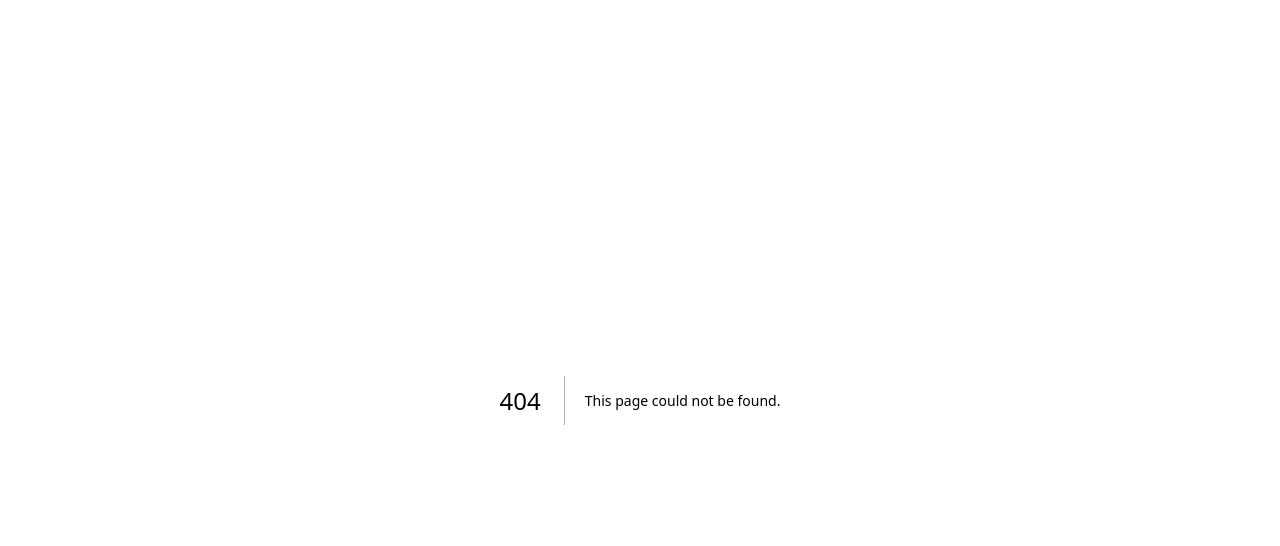
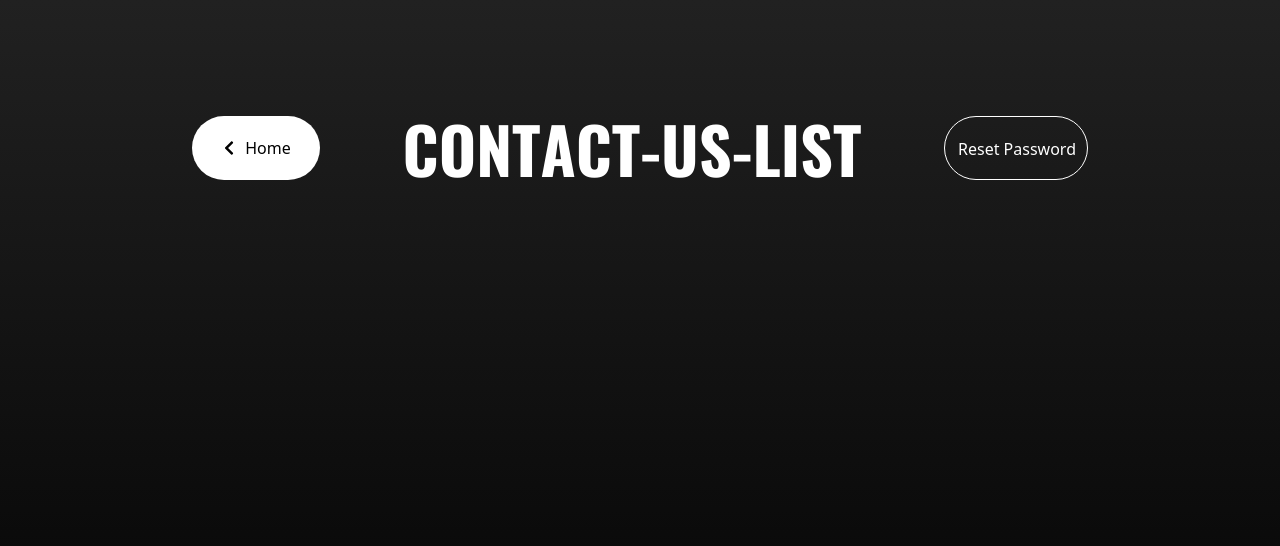
Before and after one commit to jettspanner123/SweatWebsite, a Next.js app: page /adminContacts in a window 1280 px wide. Before the commit this address had no page. Shown: the top 546 px of the page. Built offline with nearby package versions, Linux system fonts and the light colour scheme.

Commit message:
added font support

```diff
--- /dev/null
+++ b/app/adminContacts/page.tsx
@@ -0,0 +1,122 @@
+"use client";
+import React from "react";
+import MouseMagnetic from "@/app/components/MouseMagnetic";
+import {motion} from "framer-motion";
+import {FaChevronLeft} from "react-icons/fa";
+import {ApplicationLinearGradient} from "@/app/modules/ApplicationHelper";
+
+export default function Page(): React.JSX.Element {
+
+    const [pageChangeState, setPageChangeState] = React.useState<boolean>(false);
+    const [isValidAdmin, setIsValidAdmin] = React.useState<boolean>(false);
+
+    function pushRoute(text: string): void {
+        setPageChangeState(true);
+        setTimeout(() => {
+            window.location.assign(text);
+        }, 1000);
+    }
+
+    return (
+        <React.Fragment>
+            <main
+                style={{ background: ApplicationLinearGradient.current.appBackground, paddingBlock: "5rem"}}
+                className={`min-h-screen w-screen`}
+            >
+
+                <motion.div
+                    animate={{y: pageChangeState ? "100vh" : "0"}}
+                    transition={{duration: 0.75, ease: [0.85, 0, 0.15, 1]}}
+                    style={{ marginInline: "auto" }}
+                    className={`w-[70vw]`}
+                >
+                    <nav style={{paddingBlock: "1.25rem", marginInline: "auto"}}
+                         className={`w-[70vw] flex justify-between items-center`}>
+
+
+                        {/*bac button*/}
+                        <MouseMagnetic>
+                            <motion.div
+                                animate={{
+                                    scale: 1
+                                }}
+                                initial={{
+                                    scale: 0
+                                }}
+                                transition={{
+                                    duration: 1,
+                                    ease: [0.85, 0, 0.15, 1]
+                                }}
+                                onClick={() => pushRoute("/")}
+                                whileHover={{scale: 1.1, cursor: "pointer"}}
+                                className={`bg-white h-[4rem] w-[8rem] overflow-hidden rounded-full`}>
+                                <MouseMagnetic>
+                                    <div
+                                        className={`h-[4rem] pointer-events-none w-[8rem] gap-[0.5rem] flex justify-center items-center`}>
+                                        <FaChevronLeft/>
+                                        <p className={`cursor-default`}>Home</p>
+                                    </div>
+                                </MouseMagnetic>
+                            </motion.div>
+                        </MouseMagnetic>
+
+                        {/*the privacy policy heading*/}
+                        <h1 className={`text-white oswaldBold text-[4rem] uppercase`}>
+                            {
+                                "Contact-Us-List".split("").map((item: string, index: number): React.JSX.Element => {
+                                    return (
+                                        <motion.span
+                                            animate={{y: 0}} initial={{y: -200}}
+                                            transition={{
+                                                delay: 0.005 * (index + 1),
+                                                ease: [0.16, 1, 0.3, 1],
+                                                duration: 1
+
+                                            }}
+                                            key={index} className={`inline-block`}>
+                                            {item}
+                                        </motion.span>
+                                    )
+                                })
+                            }
+                        </h1>
+
+
+                        {/*the contact us button*/}
+
+                        <MouseMagnetic>
+                            <motion.div
+                                animate={{
+                                    scale: 1
+                                }}
+                                initial={{
+                                    scale: 0
+                                }}
+                                transition={{
+                                    duration: 1,
+                                    ease: [0.85, 0, 0.15, 1],
+                                    delay: 0.15
+                                }}
+                                whileHover={{scale: 1.1, cursor: "pointer"}}
+                                onClick={() => pushRoute("/privacyPolicy")}
+                                className={`text-white border-[1px] border-white h-[4rem] w-[9rem] rounded-full`}>
+                                <MouseMagnetic>
+                                    <div
+                                        className={`h-[4rem] pointer-events-none w-[9rem] gap-[0.5rem] flex justify-center items-center`}>
+                                        Reset Password
+                                    </div>
+                                </MouseMagnetic>
+                            </motion.div>
+                        </MouseMagnetic>
+                    </nav>
+
+
+                    {/*the form*/}
+                    <div className={`w-full`}>
+
+                    </div>
+                </motion.div>
+            </main>
+        </React.Fragment>
+    )
+}
--- a/app/contactUs/page.tsx
+++ b/app/contactUs/page.tsx
@@ -271,9 +271,9 @@ export default function Page(): React.JSX.Element {
 
 
                         <motion.button
-                            onClick={(e) => {
+                            onClick={async (e) => {
                                 e.preventDefault();
-                                sendQuestion();
+                                await sendQuestion();
                             }}
                             animate={{y: 0}}
                             initial={{y: 500}}
--- a/app/globals.css
+++ b/app/globals.css
@@ -13,7 +13,7 @@
 }
 
 .oswaldBold {
-    font-family: "Oswald", sans-serif;
+    font-family: var(--font-oswald), sans-serif;
     font-weight: bold;
 }
 
--- a/app/layout.tsx
+++ b/app/layout.tsx
@@ -1,5 +1,5 @@
 import type {Metadata} from "next";
-import {Geist, Geist_Mono} from "next/font/google";
+import {Geist, Geist_Mono, Oswald} from "next/font/google";
 import "./globals.css";
 import React from "react";
 
@@ -8,27 +8,27 @@ const geistSans = Geist({
     subsets: ["latin"],
 });
 
+const oswald = Oswald({
+    subsets: ["latin"],
+    weight: ["200", "300", "400", "500", "600", "700"],
+    variable: "--font-oswald"
+})
+
 const geistMono = Geist_Mono({
     variable: "--font-geist-mono",
     subsets: ["latin"],
 });
 
 export const metadata: Metadata = {
-    title: "Create Next App",
-    description: "Generated by create next app",
+    title: "SweatIt Official Website",
+    description: "Your Workout, Diet and AI Coach.",
 };
 
-export default function RootLayout({
-                                       children,
-                                   }: Readonly<{
-    children: React.ReactNode;
-}>) {
-
-
+export default function RootLayout({children}: Readonly<{ children: React.ReactNode }>): React.JSX.Element {
     return (
         <html lang="en">
         <body
-            className={`${geistSans.variable} ${geistMono.variable} antialiased`}
+            className={`${geistSans.variable} ${geistMono.variable} antialiased ${oswald.variable}`}
         >
         {children}
         </body>
```
